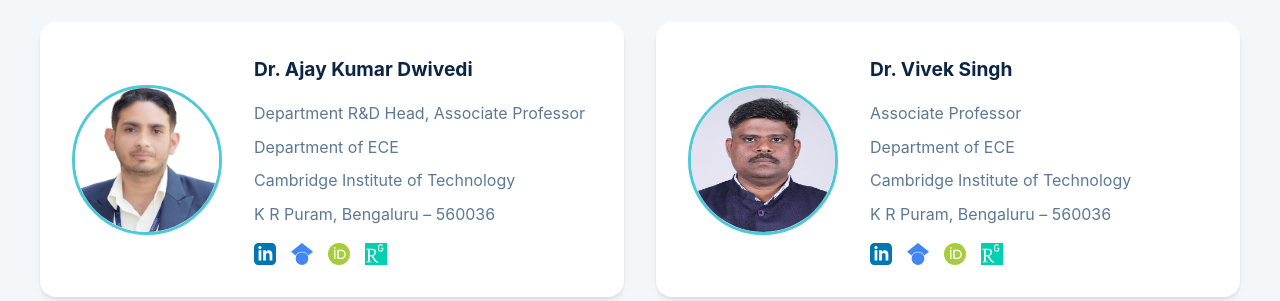
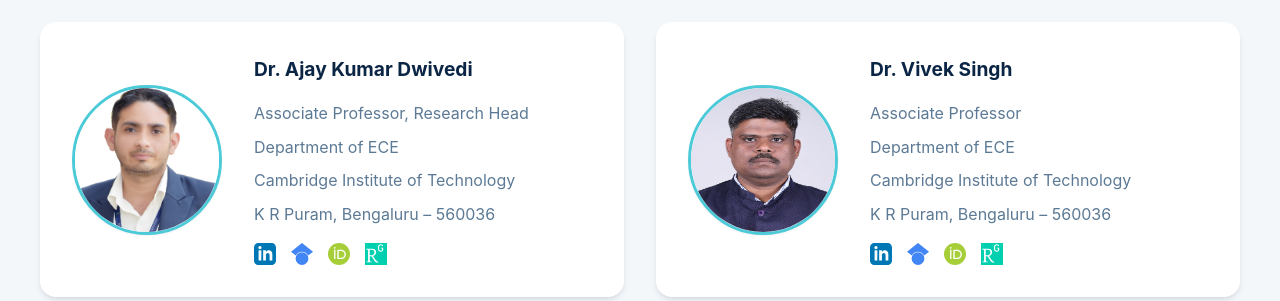
Before and after one commit to keerthivasan91/ICAMW, a Flask app: page /contact in a window 1280 px wide. Shown: the part 483-784 px from the top of the page. Run offline with Flask 3, Linux system fonts and the light colour scheme.

Commit message:
update designation for Dr. Ajay Kumar Dwivedi in committee and contact templates

```diff
--- a/app.py
+++ b/app.py
@@ -174,7 +174,7 @@ def committee():
             "members": [
                 {
                     "name": "Dr. Ajay Kumar Dwivedi",
-                    "designation": "Department R&D Head, Associate Professor, ECE, CIT, Bengaluru"
+                    "designation": "Associate Professor, Research Head, ECE, CIT, Bengaluru"
                 },
                 {
                     "name": "Dr. Vivek Singh",
--- a/templates/contact.html
+++ b/templates/contact.html
@@ -23,7 +23,7 @@ endblock %} {% block content %}
         <img src="/static/Images/ajay-dwivedi.jpeg" alt="Dr. Ajay Kumar Dwivedi" class="contact-photo" />
         <div class="contact-info">
           <h4>Dr. Ajay Kumar Dwivedi</h4>
-          <p>Department R&D Head, Associate Professor</p>
+          <p>Associate Professor, Research Head</p>
           <p>Department of ECE</p>
           <p>Cambridge Institute of Technology</p>
           <p>K R Puram, Bengaluru – 560036</p>
```
